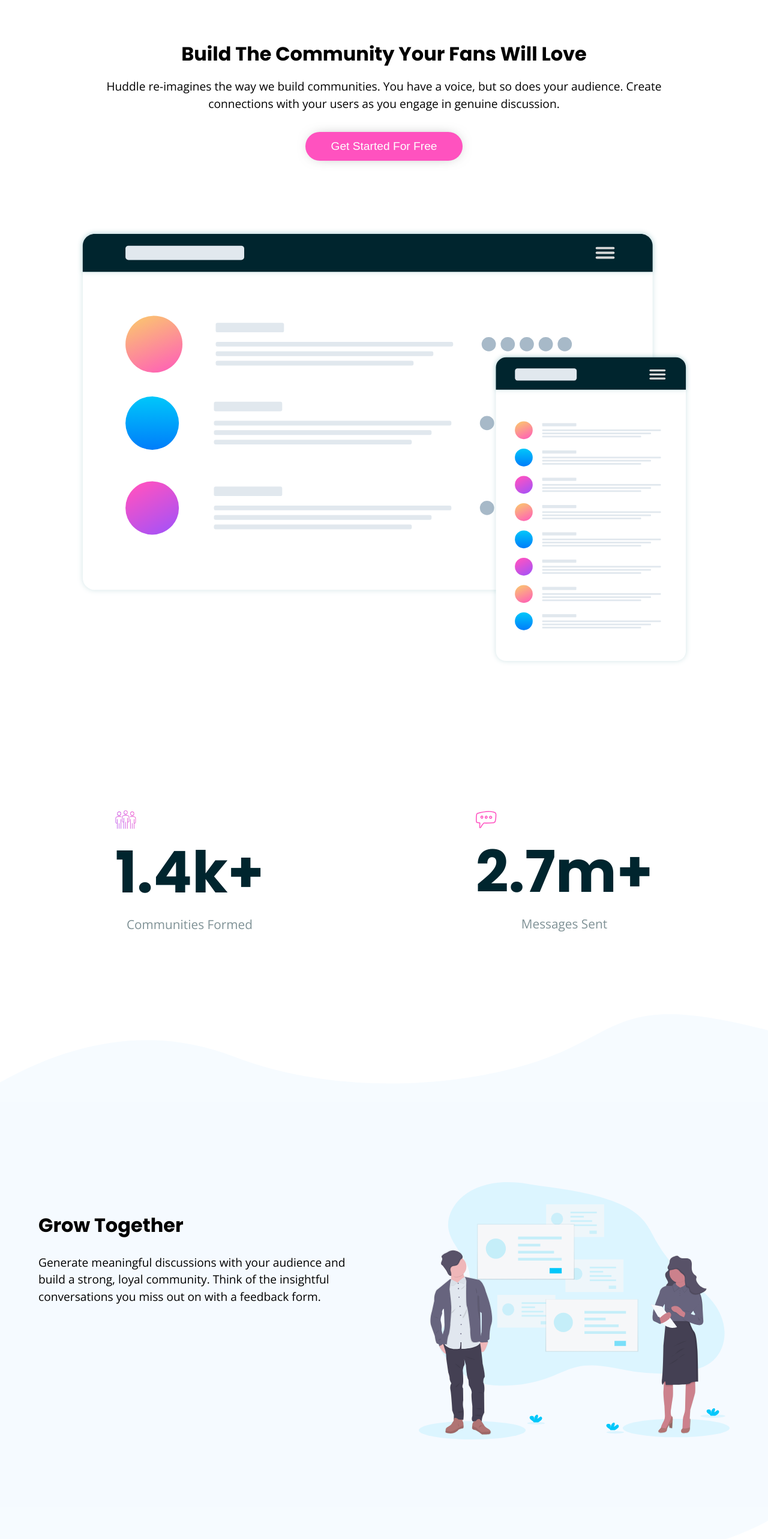
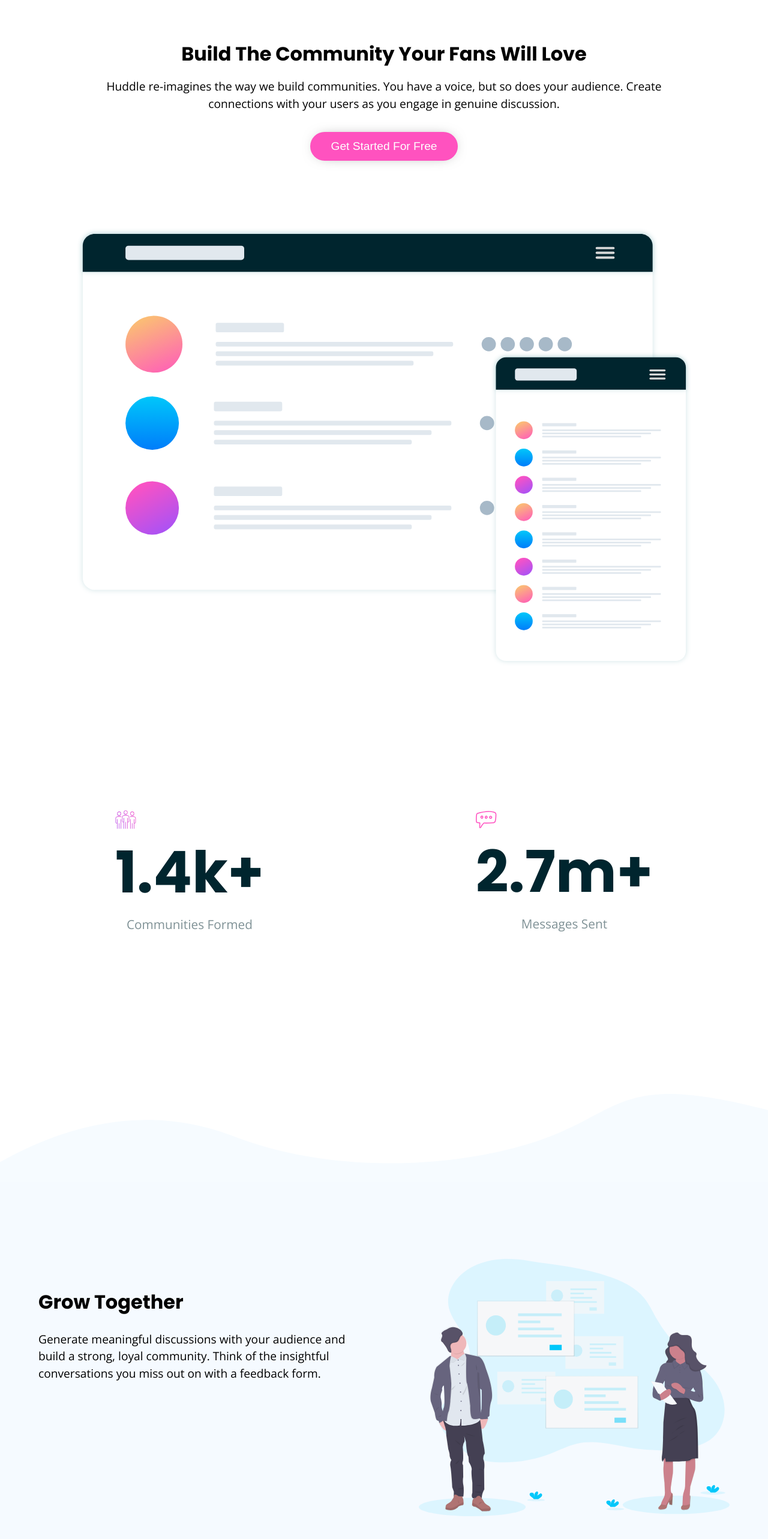
Before and after one commit to AbderrahmaneFadili/huddle-landing-page-react, a React (Create React App) app: page / in a window 1280 px wide. Shown: the part 142-2708 px from the top of the page at 60% size. Built offline with nearby package versions, Linux system fonts and the light colour scheme.

Commit message:
Fixing the patterns

```diff
--- a/src/components/AboutSection/AboutSection.styles.js
+++ b/src/components/AboutSection/AboutSection.styles.js
@@ -3,7 +3,7 @@ import styled from "styled-components";
 export const PatternMobileTop = styled.img`
   width: 100%;
   position: relative;
-  top: -8rem;
+  top: 6px;
 
   @media screen and (min-width: 768px) {
     display: none;
@@ -13,8 +13,7 @@ export const PatternMobileTop = styled.img`
 export const PatternMobileBottom = styled.img`
   width: 100%;
   position: relative;
-  bottom: -5.5rem;
-  height: 100px;
+  bottom: 6px;
 
   @media screen and (min-width: 768px) {
     display: none;
@@ -25,9 +24,9 @@ export const PatternMobileBottom = styled.img`
 export const PetternDesktopTop = styled.img`
   width: 100%;
   position: relative;
-  top: -8rem;
+  top: 5px;
 
-  @media screen and (max-width: 768px) {
+  @media screen and (max-width: 766px) {
     display: none;
   }
 `;
@@ -36,8 +35,9 @@ export const PetternDesktopTop = styled.img`
 export const PatternDesktopBottom = styled.img`
   width: 100%;
   position: relative;
-  bottom: -7rem;
-  @media screen and (max-width: 768px) {
+  bottom: 2px;
+
+  @media screen and (max-width: 766px) {
     display: none;
   }
 `;
@@ -45,7 +45,7 @@ export const PatternDesktopBottom = styled.img`
 //About Wrapper
 export const AboutWrapper = styled.section`
   background-color: ${({ bgColor }) => bgColor};
-  padding: ${({ padding }) => (padding ? "18rem 0" : "0")};
+  padding: 8rem 0};
 `;
 
 export const AboutContainer = styled.div`
--- a/src/components/AboutSection/AboutSetion.jsx
+++ b/src/components/AboutSection/AboutSetion.jsx
@@ -27,7 +27,7 @@ const AboutSetion = ({
   padding,
 }) => {
   return (
-    <AboutWrapper padding={padding} bgColor={bgColor}>
+    <>
       {/* Patterns */}
       {aboutTopMobilePattern && (
         <PatternMobileTop src={aboutTopMobilePattern} />
@@ -35,6 +35,7 @@ const AboutSetion = ({
       {aboutTopDesktopPattern && (
         <PetternDesktopTop src={aboutTopDesktopPattern} />
       )}
+      <AboutWrapper padding={padding} bgColor={bgColor}>
         <Container>
           <AboutContainer imgStart={imgStart}>
             <AboutCol>
@@ -48,6 +49,7 @@ const AboutSetion = ({
             </AboutCol>
           </AboutContainer>
         </Container>
+      </AboutWrapper>
       {/* Patterns */}
       {aboutBottomMobilePattern && (
         <PatternMobileBottom src={aboutBottomMobilePattern} />
@@ -55,7 +57,7 @@ const AboutSetion = ({
       {aboutBottomDesktopPattern && (
         <PatternDesktopBottom src={aboutBottomDesktopPattern} />
       )}
-    </AboutWrapper>
+    </>
   );
 };
 
--- a/src/components/Button/Button.styles.js
+++ b/src/components/Button/Button.styles.js
@@ -20,6 +20,7 @@ export const ButtonWrapper = styled.button`
   cursor: pointer;
   position: relative;
   outline: none;
+  white-space: nowrap;
 
   &::before {
     content: "";
@@ -36,4 +37,12 @@ export const ButtonWrapper = styled.button`
   &:hover::before {
     opacity: 1;
   }
+
+  @media screen and (min-width: 300px) {
+    padding: 0.7rem 2rem;
+  }
+
+  @media screen and (max-width: 290px) {
+    padding: 0.7rem 1rem;
+  }
 `;
--- a/src/components/CommunitiesSection/CommunitiesSection.styles.js
+++ b/src/components/CommunitiesSection/CommunitiesSection.styles.js
@@ -31,6 +31,10 @@ export const CommunityIcon = styled.img`
 export const CommunityCount = styled.h1`
   color: var(--very-dark-cyan);
   font-size: 6rem;
+
+  @media screen and (max-width: 300px) {
+    font-size: 4rem;
+  }
 `;
 
 export const CommunityInfo = styled.p`
--- a/src/components/Foooter/Footer.styles.js
+++ b/src/components/Foooter/Footer.styles.js
@@ -4,9 +4,9 @@ import Button from "../Button/Button";
 export const FooterMobilePattern = styled.img`
   width: 100%;
   position: relative;
-  top: 6px;
+  top: 7px;
 
-  @media screen and (min-width: 768px) {
+  @media screen and (min-width: 766px) {
     display: none;
   }
 `;
@@ -14,7 +14,7 @@ export const FooterMobilePattern = styled.img`
 export const FooterDesktopPattern = styled.img`
   width: 100%;
   position: relative;
-  top: 6px;
+  top: 7px;
 
   @media screen and (max-width: 766px) {
     display: none;
--- a/src/components/Header/Header.styles.js
+++ b/src/components/Header/Header.styles.js
@@ -13,4 +13,8 @@ export const HeaderContainer = styled.div`
 export const Logo = styled.img`
   width: 150px;
   height: 100%;
+
+  @media screen and (max-width: 360px) {
+    width: 100px;
+  }
 `;
```
Lines whose indentation alone changed are shown as unchanged.
